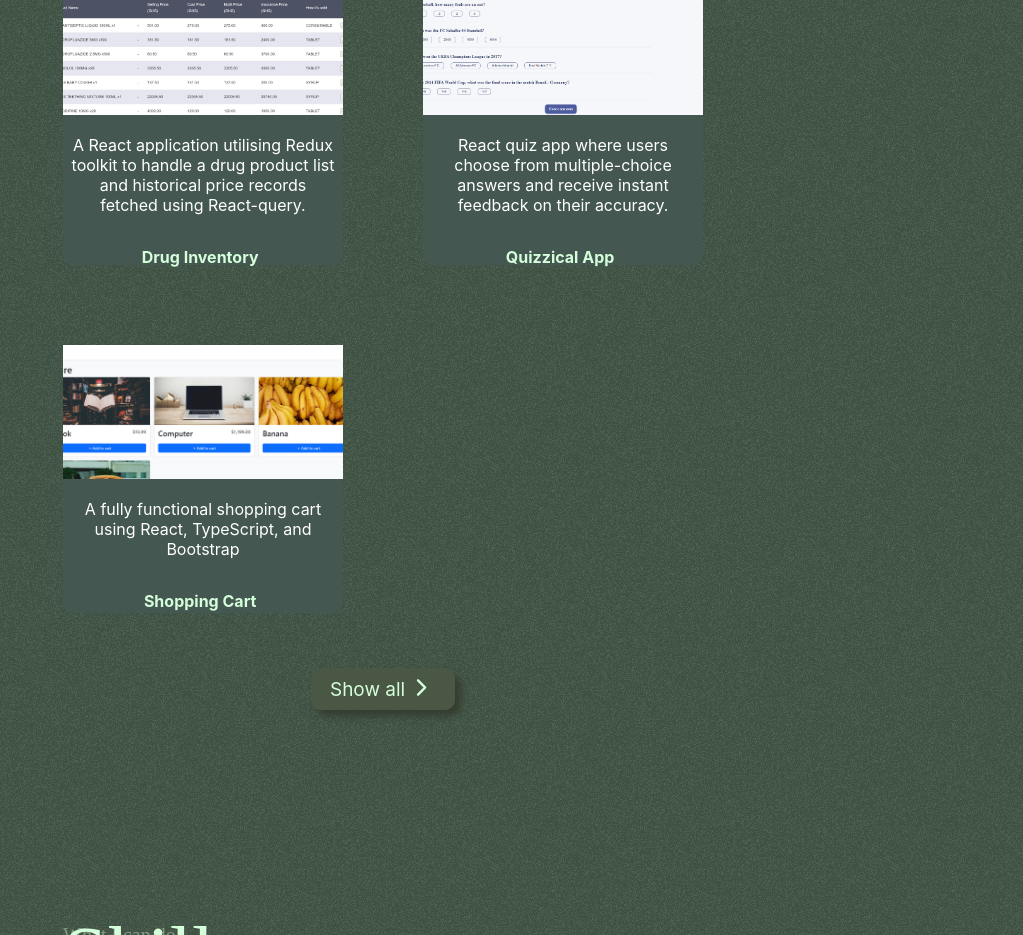
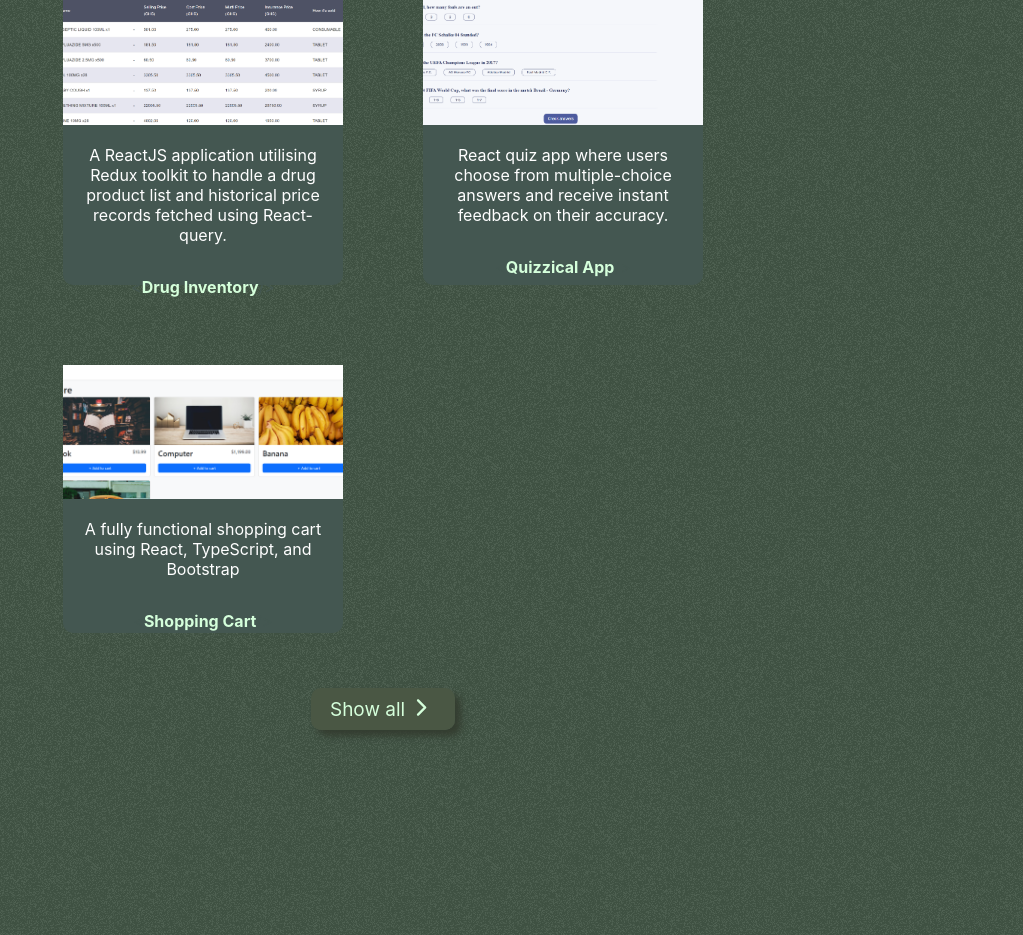
Before and after one commit to Maysummer/Portfolio1, a React (Create React App) app: page / in a window 1280 px wide. Shown: the part 2240-3175 px from the top of the page, without its empty margins (257-1280 px from the left). Built offline with nearby package versions, Linux system fonts and the light colour scheme; a web font is replaced by a local one.

Commit message:
triggering a redeploy

```diff
--- a/src/pages/Projects.tsx
+++ b/src/pages/Projects.tsx
@@ -45,7 +45,7 @@ export default function Projects() {
           </ProjectLink>
           <ProjectText>
             <p>
-              A React application utilising Redux toolkit to handle a drug
+              A ReactJS application utilising Redux toolkit to handle a drug
               product list and historical price records fetched using
               React-query.
             </p>
```
